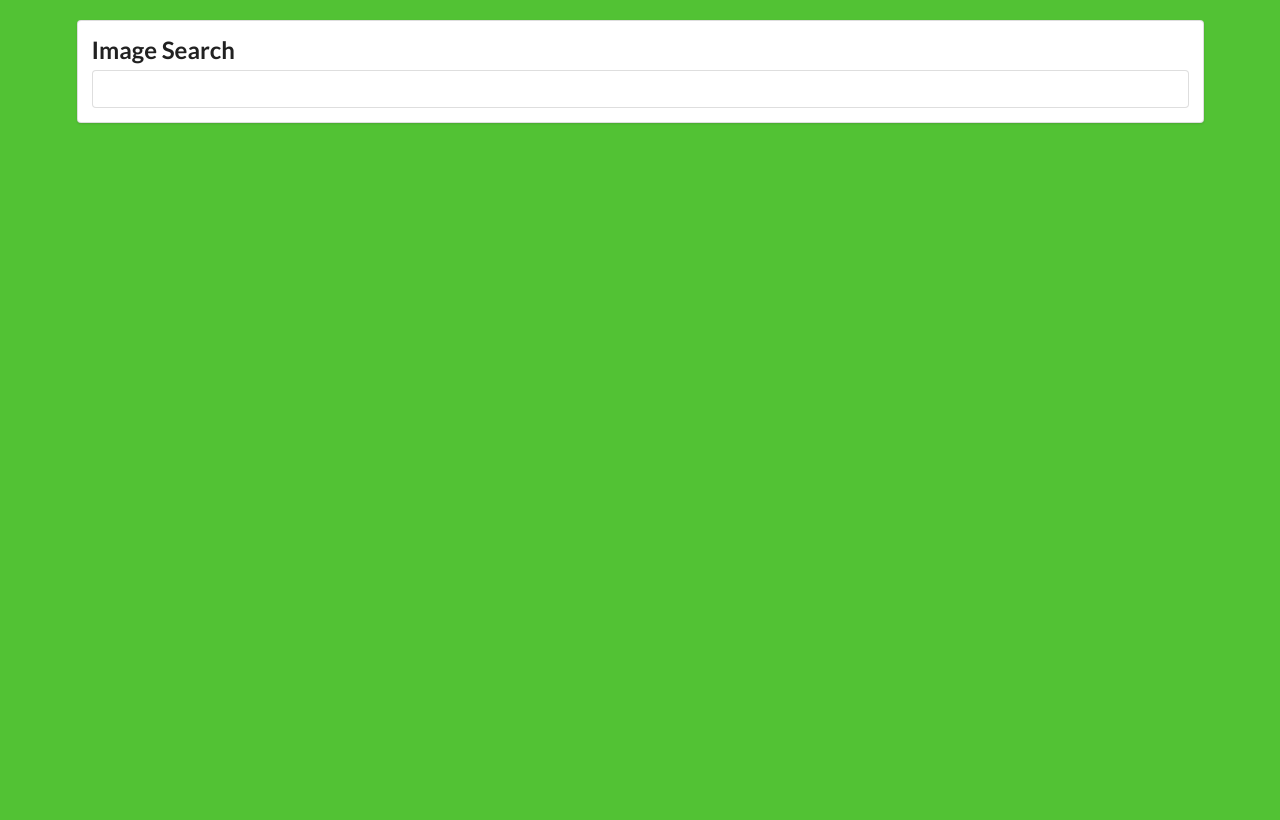
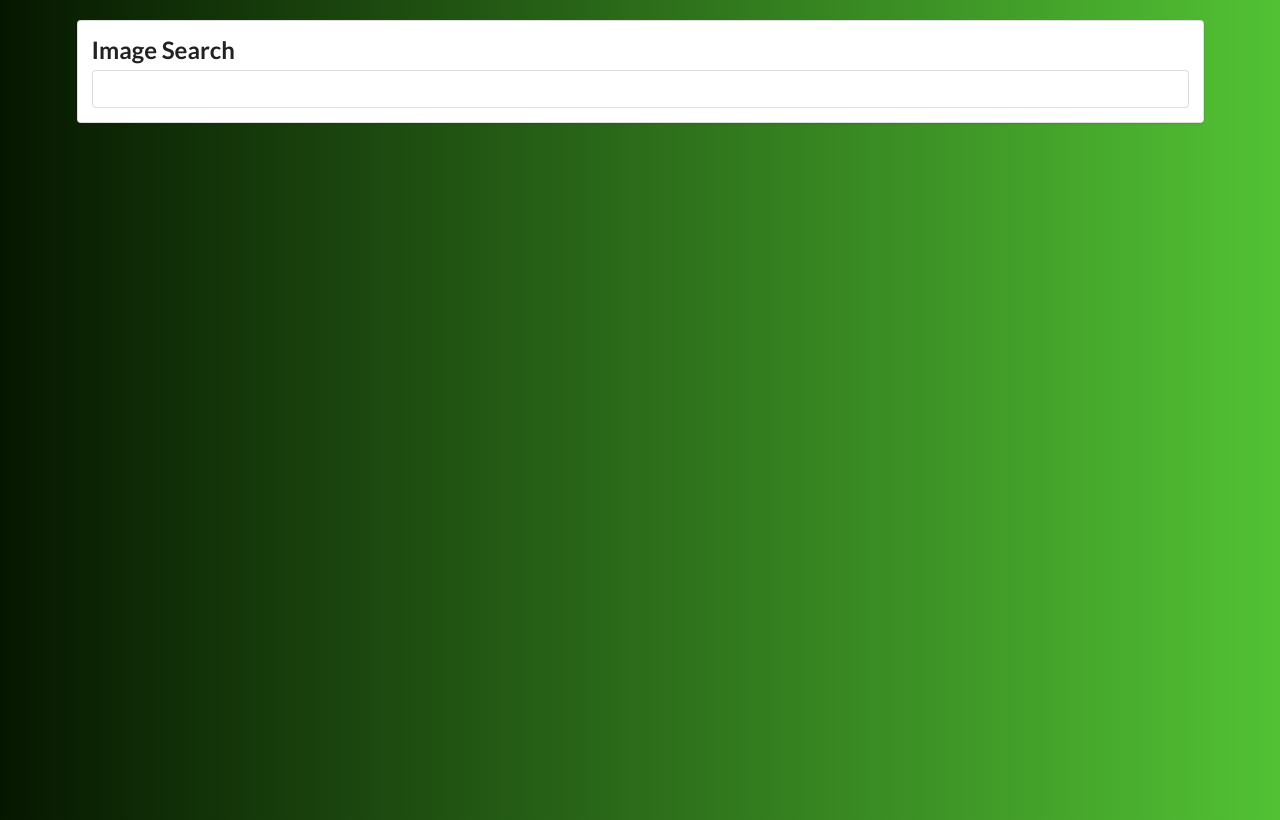
Before and after one commit to kenzosion/searchv1, a React (Create React App) app: page / in a window 1280 px wide. Built offline with nearby package versions, Linux system fonts and the light colour scheme.

Commit message:
Update index.css

```diff
--- a/src/index.css
+++ b/src/index.css
@@ -1,5 +1,5 @@
 body {
-  background-color: #52c234;  /* fallback for old browsers */
-  background-color: -webkit-linear-gradient(to right, #061700, #52c234);  /* Chrome 10-25, Safari 5.1-6 */
-  background-color: linear-gradient(to right, #061700, #52c234); /* W3C, IE 10+/ Edge, Firefox 16+, Chrome 26+, Opera 12+, Safari 7+ */
+  background: #52c234;  /* fallback for old browsers */
+  background: -webkit-linear-gradient(to right, #061700, #52c234);  /* Chrome 10-25, Safari 5.1-6 */
+  background: linear-gradient(to right, #061700, #52c234); /* W3C, IE 10+/ Edge, Firefox 16+, Chrome 26+, Opera 12+, Safari 7+ */
 }
```
